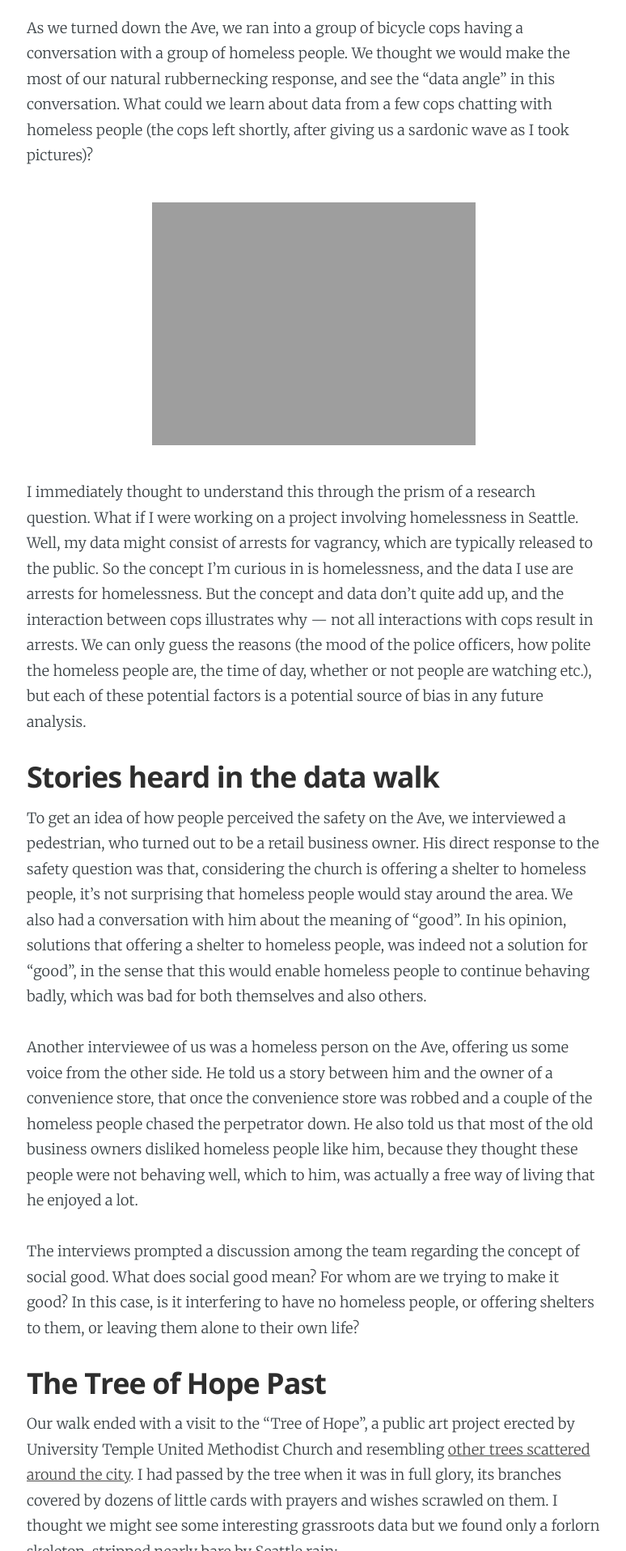
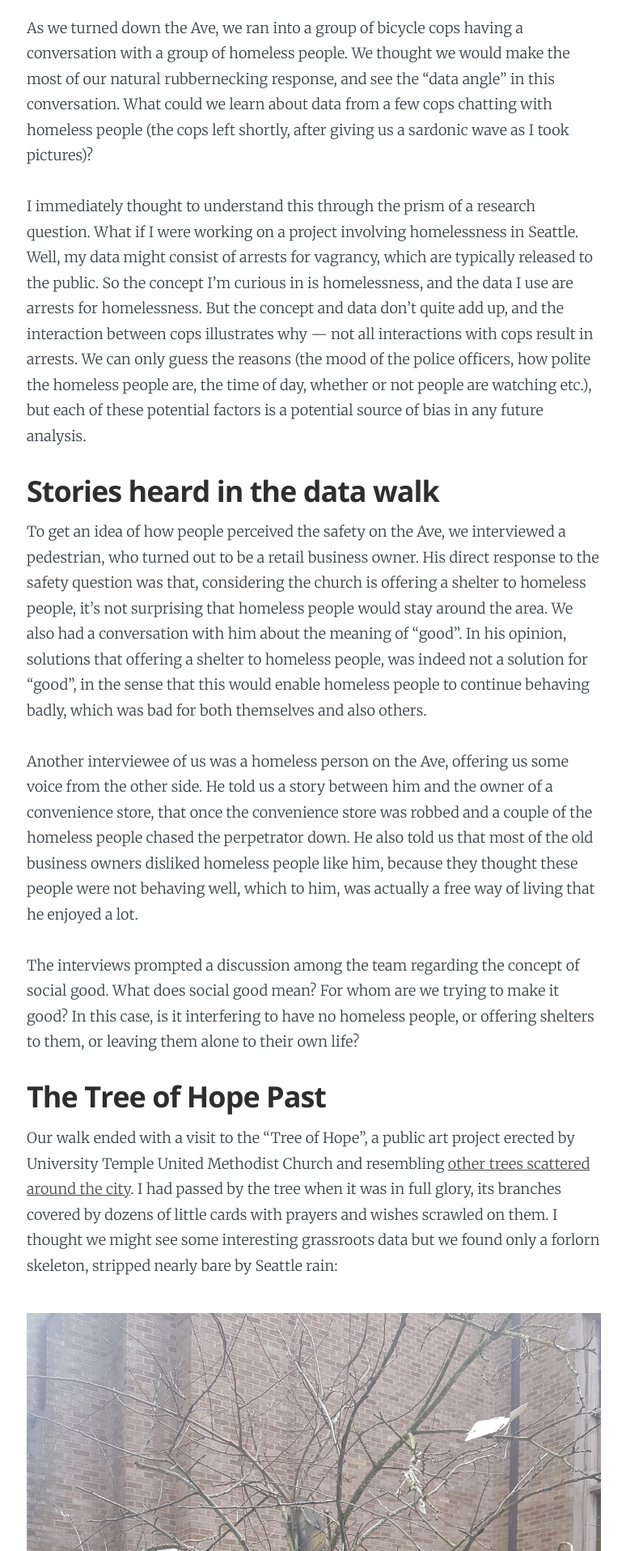
Before and after one commit to uwescience/DSSG2017, a Jekyll site: the page built from _posts/2017-06-18-group3-post.md, in a window 1280 px wide. Shown: the part 1666-3582 px from the top of the page at 81% size, without its empty margins (252-1026 px from the left). Built offline with Jekyll 4.4.1, drawn with Linux system fonts in a browser that asks for light colours.

Commit message:
Deleting police picture from post

```diff
--- a/_posts/2017-06-18-group3-post.md
+++ b/_posts/2017-06-18-group3-post.md
@@ -21,8 +21,6 @@ By the time we left 15th Ave, our pursuit was more clear. We were looking for ev
 
 ## Police Encounter
 As we turned down the Ave, we ran into a group of bicycle cops having a conversation with a group of homeless people. We thought we would make the most of our natural rubbernecking response, and see the “data angle” in this conversation. What could we learn about data from a few cops chatting with homeless people (the cops left shortly, after giving us a sardonic wave as I took pictures)?
-
-![picture ]({{ site.url }}/assets/images/3_3_police.jpg)
 
 I immediately thought to understand this through the prism of a research question. What if I were working on a project involving homelessness in Seattle. Well, my data might consist of arrests for vagrancy, which are typically released to the public. So the concept I’m curious in is homelessness, and the data I use are arrests for homelessness. But the concept and data don’t quite add up, and the interaction between cops illustrates why --- not all interactions with cops result in arrests. We can only guess the reasons (the mood of the police officers, how polite the homeless people are, the time of day, whether or not people are watching etc.), but each of these potential factors is a potential source of bias in any future analysis.
 
```
